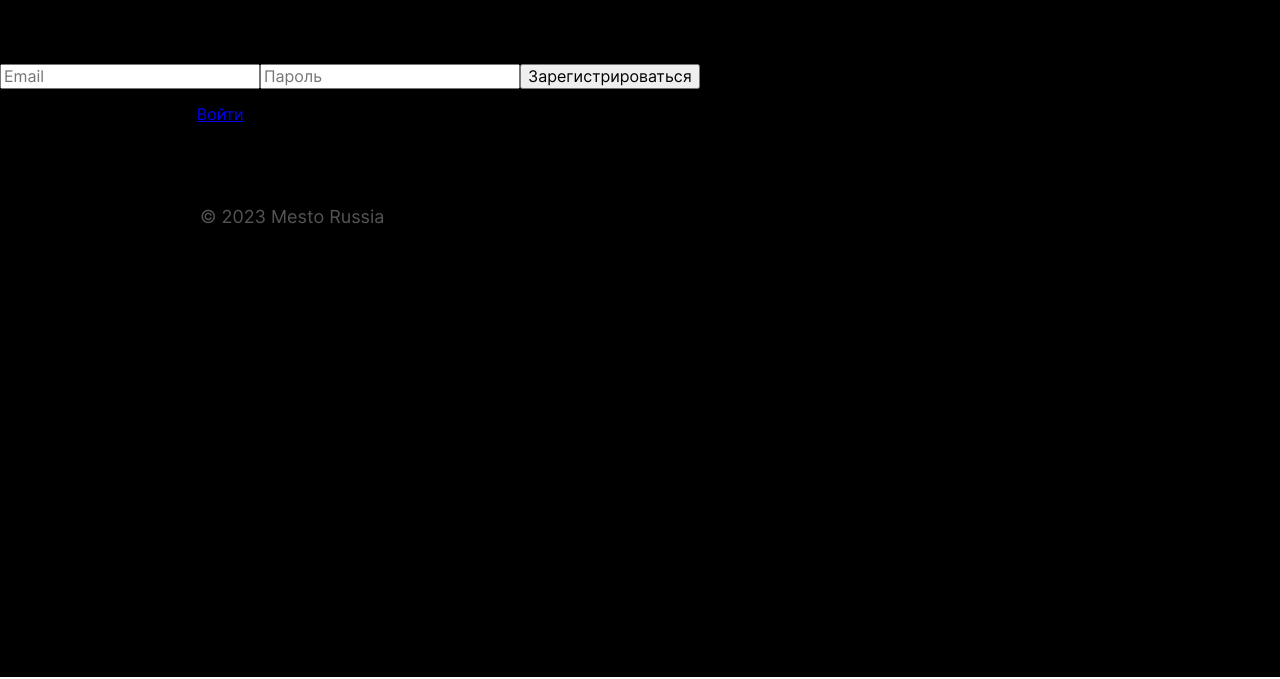
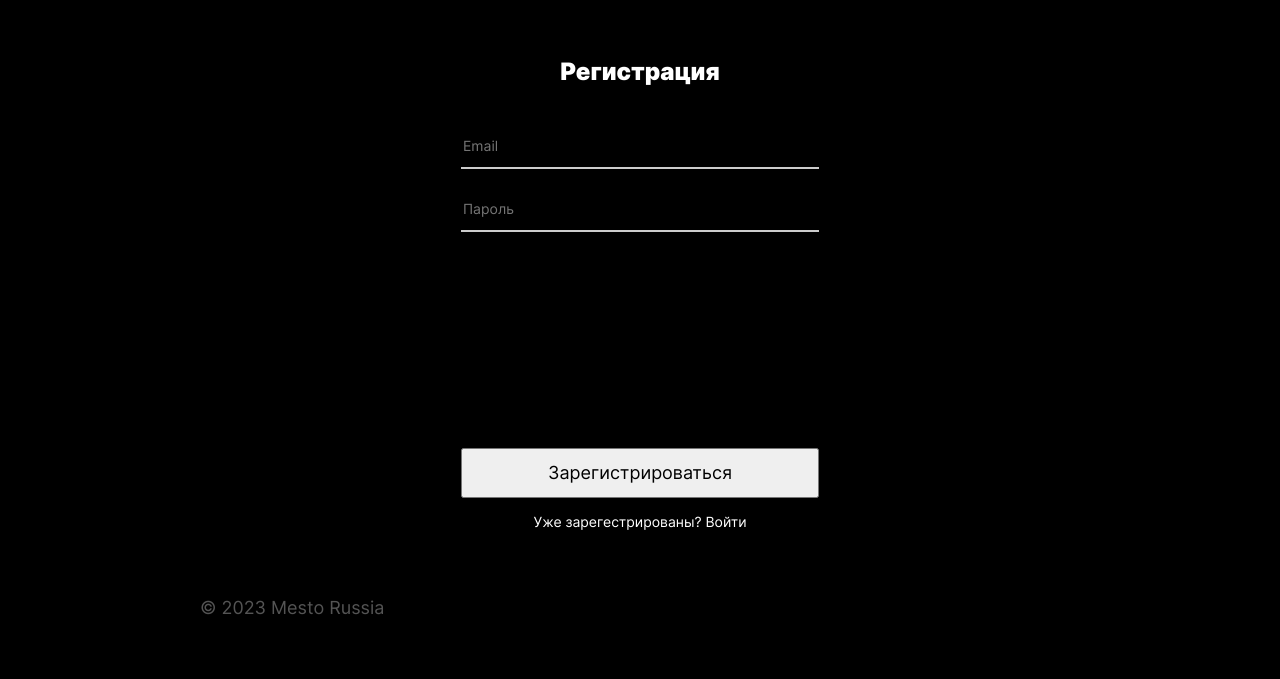
Before and after one commit to Dima-Penzev/react-mesto-auth, a React app: page /signup in a window 1280 px wide. Shown: the part 123-802 px from the top of the page. Built offline with nearby package versions, Linux system fonts and the light colour scheme; no server answers; a web font is replaced by a local one.

Commit message:
added styles for forms

```diff
--- /dev/null
+++ b/src/blocks/entry/__form/entry__form.css
@@ -0,0 +1,6 @@
+.entry__form {
+  max-width: 358px;
+  margin: 0 auto;
+  padding-left: 30px;
+  padding-right: 30px;
+}
--- /dev/null
+++ b/src/blocks/entry/__input/entry__input.css
@@ -0,0 +1,18 @@
+.entry__input {
+  width: 100%;
+  padding-bottom: 13px;
+  box-sizing: border-box;
+  font-family: "Inter";
+  font-style: normal;
+  font-weight: 400;
+  font-size: 14px;
+  line-height: 17px;
+  color: #cccccc;
+  border: none;
+  background: transparent;
+  border-bottom: 2px solid #cccccc;
+}
+
+.entry__input:not(:last-of-type) {
+  margin-bottom: 30px;
+}
--- /dev/null
+++ b/src/blocks/entry/__link/entry__link.css
@@ -0,0 +1,10 @@
+.entry__link {
+  font-family: "Inter";
+  font-style: normal;
+  font-weight: 400;
+  font-size: 14px;
+  line-height: 17px;
+  text-align: center;
+  color: #ffffff;
+  text-decoration: none;
+}
--- /dev/null
+++ b/src/blocks/entry/__submit/entry__submit.css
@@ -0,0 +1,19 @@
+.entry__submit {
+  margin-top: 216px;
+  width: 100%;
+  min-height: 50px;
+  font-family: "Inter";
+  font-style: normal;
+  font-weight: 400;
+  font-size: 18px;
+  line-height: 22px;
+  text-align: center;
+  color: #000000;
+  cursor: pointer;
+}
+
+@media (max-width: 400px) {
+  .entry__submit {
+    margin-top: 173px;
+  }
+}
--- /dev/null
+++ b/src/blocks/entry/__text/entry__text.css
@@ -0,0 +1,17 @@
+.entry__text {
+  margin: 0;
+  margin-top: 15px;
+  font-family: "Inter";
+  font-style: normal;
+  font-weight: 400;
+  font-size: 14px;
+  line-height: 17px;
+  text-align: center;
+  color: #ffffff;
+}
+
+@media (max-width: 400px) {
+  .entry__text {
+    margin-top: 20px;
+  }
+}
--- /dev/null
+++ b/src/blocks/entry/__title/entry__title.css
@@ -0,0 +1,18 @@
+.entry__title {
+  margin-top: 60px;
+  margin-bottom: 50px;
+  font-family: "Inter";
+  font-style: normal;
+  font-weight: 900;
+  font-size: 24px;
+  line-height: 29px;
+  text-align: center;
+  color: #ffffff;
+}
+
+@media (max-width: 400px) {
+  .entry__title {
+    margin-top: 40px;
+    margin-bottom: 40px;
+  }
+}
--- /dev/null
+++ b/src/blocks/entry/entry.css
@@ -0,0 +1,3 @@
+.entry {
+  text-align: center;
+}
--- a/src/blocks/header/header.css
+++ b/src/blocks/header/header.css
@@ -5,6 +5,7 @@
   border-bottom: 1px solid rgba(84, 84, 84, 0.7);
   display: flex;
   align-items: center;
+  justify-content: space-between;
 }
 
 @media screen and (min-width: 1000px) {
--- a/src/components/App.js
+++ b/src/components/App.js
@@ -9,6 +9,7 @@ import EditProfilePopup from "./EditProfilePopup";
 import EditAvatarPopup from "./EditAvatarPopup";
 import AddPlacePopup from "./AddPlacePopup";
 import ImagePopup from "./ImagePopup";
+import InfoTooltip from "./InfoTooltip";
 import { api } from "../utils/Api";
 import { CurrentUserContext } from "../contexts/CurrentUserContext";
 import Register from "./Register";
@@ -21,6 +22,7 @@ function App() {
   const [isEditAvatarPopupOpen, setIsEditAvatarPopupOpen] = useState(false);
   const [isAddPlacePopupOpen, setIsAddPlacePopupOpen] = useState(false);
   const [isConfirmPopupOpen, setIsConfirmPopupOpen] = useState(false);
+  const [isInfoTooltipOpen, setIsInfoTooltip] = useState(false);
   const [selectedCard, setSelectedCard] = useState({});
   const [currentUser, setCurrentUser] = useState({ name: "", about: "" });
   const [cards, setCards] = useState([]);
@@ -68,6 +70,7 @@ function App() {
     setIsEditAvatarPopupOpen(false);
     setIsAddPlacePopupOpen(false);
     setIsConfirmPopupOpen(false);
+    setIsInfoTooltip(false);
     setSelectedCard({});
   }
 
@@ -158,20 +161,31 @@ function App() {
       });
   }
 
-  const handleLogin = (userEmail) => {
+  function handleLogin(userEmail) {
     setLoggedIn(true);
     setUserEmail(userEmail);
-  };
+    toggleBtnState();
+  }
 
-  const resetStates = () => {
+  function resetStates() {
     setLoggedIn(false);
     setUserEmail("");
-    setBtnState(false);
-  };
+    toggleBtnState();
+  }
 
-  const toggleBtnState = () => {
-    setBtnState(true);
-  };
+  function toggleBtnState() {
+    setBtnState(!btnState);
+  }
+
+  function handleRegister(password, email) {
+    auth
+      .register(password, email)
+      .then((res) => {
+        toggleBtnState();
+        navigate("/signin", { replace: true });
+      })
+      .catch((err) => console.log(err));
+  }
 
   return (
     <div className="root">
@@ -181,6 +195,7 @@ function App() {
           userEmail={userEmail}
           loggedIn={loggedIn}
           resetStates={resetStates}
+          toggleBtnState={toggleBtnState}
         />
         <Routes>
           <Route
@@ -195,7 +210,12 @@ function App() {
           />
           <Route
             path="/signup"
-            element={<Register toggleBtnState={toggleBtnState} />}
+            element={
+              <Register
+                onRegister={handleRegister}
+                toggleBtnState={toggleBtnState}
+              />
+            }
           />
           <Route path="/signin" element={<Login handleLogin={handleLogin} />} />
           <Route
@@ -244,6 +264,11 @@ function App() {
           onSubmit={handleConfirmDelete}
         />
         <ImagePopup card={selectedCard} onClose={closeAllPopups} />
+        <InfoTooltip
+          name="info"
+          isOpen={isInfoTooltipOpen}
+          onClose={closeAllPopups}
+        />
       </CurrentUserContext.Provider>
     </div>
   );
--- a/src/components/Header.js
+++ b/src/components/Header.js
@@ -1,7 +1,13 @@
 import headerLogo from "../images/header-logo.svg";
 import { Link, useNavigate } from "react-router-dom";
 
-function Header({ btnState, userEmail, loggedIn, resetStates }) {
+function Header({
+  btnState,
+  userEmail,
+  loggedIn,
+  resetStates,
+  toggleBtnState,
+}) {
   const navigate = useNavigate();
 
   function signOut() {
@@ -13,20 +19,20 @@ function Header({ btnState, userEmail, loggedIn, resetStates }) {
   function renderBtn() {
     if (btnState) {
       return (
-        <Link className="header__entry" to="/signin">
-          Войти
+        <Link className="header__entry" to="/signup" onClick={toggleBtnState}>
+          Регистрация
         </Link>
       );
     } else if (loggedIn) {
       return (
-        <button className="header__entry" onClick={signOut}>
+        <Link className="header__entry" onClick={signOut}>
           Выйти
-        </button>
+        </Link>
       );
     } else {
       return (
-        <Link className="header__entry" to="/signup">
-          Регистрация
+        <Link className="header__entry" to="/signin" onClick={toggleBtnState}>
+          Войти
         </Link>
       );
     }
--- /dev/null
+++ b/src/components/InfoTooltip.js
@@ -0,0 +1,14 @@
+export default function InfoTooltip({ name, isOpen, onClose }) {
+  return (
+    <div className={`popup popup_type_${name} ${isOpen ? "popup_opened" : ""}`}>
+      <div className="popup__container">
+        <button
+          className="popup__close"
+          type="button"
+          aria-label="закрыть"
+          onClick={onClose}
+        />
+      </div>
+    </div>
+  );
+}
--- a/src/components/Login.js
+++ b/src/components/Login.js
@@ -1,4 +1,4 @@
-import { useState } from "react";
+import { useState, useEffect } from "react";
 import { useNavigate } from "react-router-dom";
 import * as auth from "../utils/auth";
 
@@ -8,6 +8,10 @@ export default function Login({ handleLogin }) {
     password: "",
   });
   const navigate = useNavigate();
+
+  useEffect(() => {
+    setFormValue({ email: "", password: "" });
+  }, []);
 
   const handleChange = (e) => {
     const { name, value } = e.currentTarget;
@@ -25,7 +29,6 @@ export default function Login({ handleLogin }) {
       .login(formValue.password, formValue.email)
       .then((res) => {
         handleLogin(formValue.email);
-        setFormValue({ email: "", password: "" });
         localStorage.setItem("token", res.token);
         navigate("/main", { replace: true });
       })
@@ -33,10 +36,11 @@ export default function Login({ handleLogin }) {
   };
 
   return (
-    <div>
-      <h2>Вход</h2>
-      <form onSubmit={handleSubmit}>
+    <div className="entry">
+      <h2 className="entry__title">Вход</h2>
+      <form className="entry__form" onSubmit={handleSubmit}>
         <input
+          className="entry__input"
           type="email"
           name="email"
           placeholder="Email"
@@ -45,6 +49,7 @@ export default function Login({ handleLogin }) {
           required
         />
         <input
+          className="entry__input"
           type="password"
           name="password"
           placeholder="Пароль"
@@ -52,7 +57,7 @@ export default function Login({ handleLogin }) {
           onChange={handleChange}
           required
         />
-        <button>Войти</button>
+        <button className="entry__submit">Войти</button>
       </form>
     </div>
   );
--- a/src/components/Register.js
+++ b/src/components/Register.js
@@ -1,13 +1,15 @@
-import { Link, useNavigate } from "react-router-dom";
-import { useState } from "react";
-import * as auth from "../utils/auth";
+import { Link } from "react-router-dom";
+import { useState, useEffect } from "react";
 
-export default function Register({ toggleBtnState }) {
+export default function Register({ onRegister, toggleBtnState }) {
   const [formValue, setFormValue] = useState({
     email: "",
     password: "",
   });
-  const navigate = useNavigate();
+
+  useEffect(() => {
+    setFormValue({ email: "", password: "" });
+  }, []);
 
   const handleChange = (e) => {
     const { name, value } = e.currentTarget;
@@ -20,22 +22,15 @@ export default function Register({ toggleBtnState }) {
 
   const handleSubmit = (e) => {
     e.preventDefault();
-
-    auth
-      .register(formValue.password, formValue.email)
-      .then((res) => {
-        toggleBtnState();
-        setFormValue({ email: "", password: "" });
-        navigate("/signin", { replace: true });
-      })
-      .catch((err) => console.log(err));
+    onRegister(formValue.password, formValue.email);
   };
 
   return (
-    <div>
-      <h2>Регистрация</h2>
-      <form onSubmit={handleSubmit}>
+    <div className="entry">
+      <h2 className="entry__title">Регистрация</h2>
+      <form className="entry__form" onSubmit={handleSubmit}>
         <input
+          className="entry__input"
           type="email"
           name="email"
           placeholder="Email"
@@ -44,6 +39,7 @@ export default function Register({ toggleBtnState }) {
           required
         />
         <input
+          className="entry__input"
           type="password"
           name="password"
           placeholder="Пароль"
@@ -51,10 +47,13 @@ export default function Register({ toggleBtnState }) {
           onChange={handleChange}
           required
         />
-        <button>Зарегистрироваться</button>
+        <button className="entry__submit">Зарегистрироваться</button>
       </form>
-      <p>
-        Уже зарегестрированы? <Link to="/signin">Войти</Link>
+      <p className="entry__text">
+        Уже зарегестрированы?{" "}
+        <Link className="entry__link" to="/signin" onClick={toggleBtnState}>
+          Войти
+        </Link>
       </p>
     </div>
   );
--- a/src/index.css
+++ b/src/index.css
@@ -52,3 +52,11 @@
 @import url(./blocks/module/module.css);
 @import url(./blocks/module/__image/module__image.css);
 @import url(./blocks/module/__caption/module__caption.css);
+
+@import url(./blocks/entry/entry.css);
+@import url(./blocks/entry/__title/entry__title.css);
+@import url(./blocks/entry/__form/entry__form.css);
+@import url(./blocks/entry/__input/entry__input.css);
+@import url(./blocks/entry/__submit/entry__submit.css);
+@import url(./blocks/entry/__text/entry__text.css);
+@import url(./blocks/entry/__link/entry__link.css);
```
